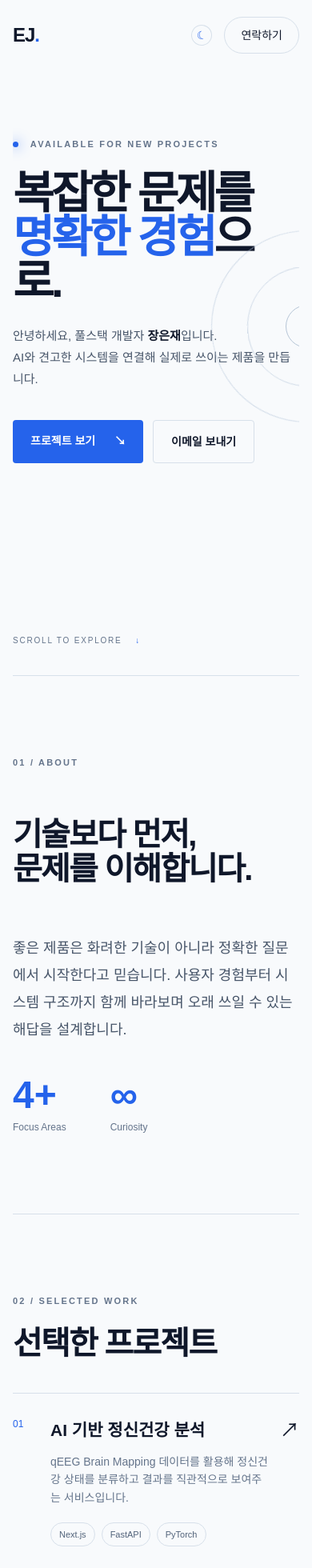
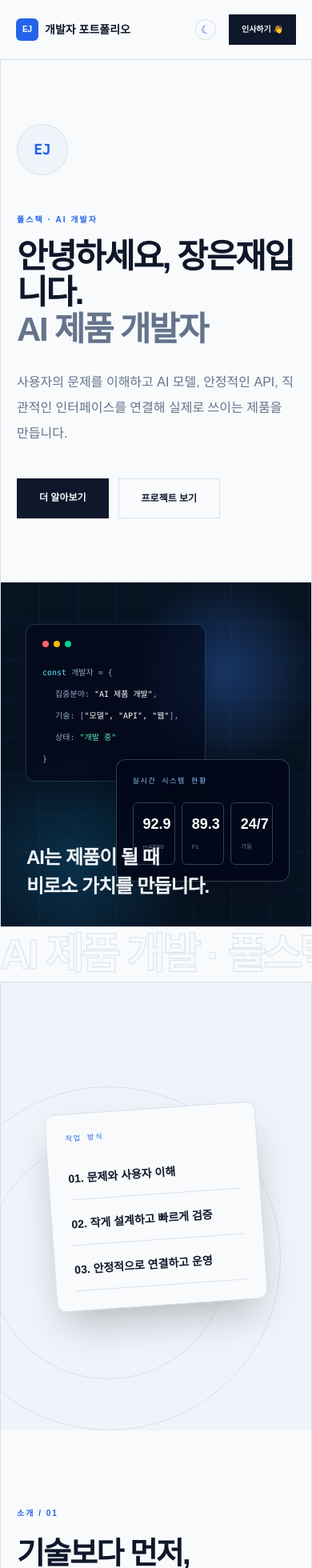
Before and after one commit to ejjang2030/ejjang2030, a Next.js app: page / in a window 390 px wide. Shown: the top 1960 px of the page at 80% size. Built offline with nearby package versions, Linux system fonts and the light colour scheme.

Commit message:
style : 전체적인 구조 스타일 변경

```diff
--- a/app/globals.css
+++ b/app/globals.css
@@ -1,7 +1,8 @@
 @import "tailwindcss";
 
 :root,
-:root[data-theme="dark"] {
+:root[data-theme="dark"],
+:root.dark {
   --background: #0b1120;
   --surface: #111b2e;
   --foreground: #f1f5f9;
@@ -16,7 +17,8 @@
   --button-text: #07111f;
 }
 
-:root[data-theme="light"] {
+:root[data-theme="light"],
+:root.light {
   --background: #f8fafc;
   --surface: #eef4fa;
   --foreground: #0f172a;
--- a/app/layout.tsx
+++ b/app/layout.tsx
@@ -2,7 +2,7 @@ import type { Metadata } from "next";
 import "./globals.css";
 
 export const metadata: Metadata = {
-  title: "Eunjae Jang | Developer Portfolio",
+  title: "장은재 | 개발자 포트폴리오",
   description:
     "사용자 경험과 안정적인 시스템을 함께 만드는 개발자 장은재의 포트폴리오입니다.",
 };
@@ -15,7 +15,7 @@ export default function RootLayout({
       <head>
         <script
           dangerouslySetInnerHTML={{
-            __html: `(function(){try{var saved=localStorage.getItem('theme');var theme=saved||(matchMedia('(prefers-color-scheme: light)').matches?'light':'dark');document.documentElement.dataset.theme=theme;document.documentElement.style.colorScheme=theme}catch(e){}})()`,
+            __html: `(function(){try{var saved=localStorage.getItem('theme');var theme=(saved==='light'||saved==='dark')?saved:(matchMedia('(prefers-color-scheme: light)').matches?'light':'dark');var root=document.documentElement;root.dataset.theme=theme;root.classList.remove('light','dark');root.classList.add(theme);root.style.colorScheme=theme}catch(e){}})()`,
           }}
         />
       </head>
--- a/app/page.tsx
+++ b/app/page.tsx
@@ -3,271 +3,393 @@ import ThemeToggle from "./components/theme-toggle";
 
 const projects = [
   {
-    number: "01",
-    title: "AI 기반 정신건강 분석",
+    index: "01",
+    category: "AI · 컴퓨터 비전",
+    title: "고속도로 AI 관제",
     description:
-      "qEEG Brain Mapping 데이터를 활용해 정신건강 상태를 분류하고 결과를 직관적으로 보여주는 서비스입니다.",
-    tags: ["Next.js", "FastAPI", "PyTorch"],
-    href: "#",
+      "CCTV 영상에서 차량과 돌발 상황을 탐지하고 실시간 관제 화면으로 연결한 AI 서비스입니다.",
+    tags: ["YOLO", "FastAPI", "React"],
   },
   {
-    number: "02",
-    title: "법무관리 시스템",
+    index: "02",
+    category: "풀스택 · 업무 시스템",
+    title: "커머스 운영 시스템",
     description:
-      "복잡한 법무 업무를 한눈에 파악하고 팀의 진행 상황을 효율적으로 관리하는 대시보드입니다.",
-    tags: ["React", "TypeScript", "PostgreSQL"],
-    href: "#",
+      "상품, 주문, 재고와 고객 데이터를 하나의 흐름으로 연결한 업무 관리 시스템입니다.",
+    tags: ["Next.js", "Spring", "PostgreSQL"],
   },
   {
-    number: "03",
-    title: "Linux 보안 시스템",
+    index: "03",
+    category: "AI · 지능형 검색",
+    title: "문서 기반 지능형 검색",
     description:
-      "Gooroom OS, PAM, systemd와 데이터베이스 복제를 활용한 안정적인 망분리 보안 환경입니다.",
-    tags: ["Linux", "MariaDB", "Docker"],
-    href: "#",
+      "문서 안의 정보를 빠르게 검색하고 근거와 함께 답변하는 지능형 검색 서비스입니다.",
+    tags: ["LLM", "RAG", "Python"],
   },
 ];
 
-const skills = [
-  { group: "Frontend", items: "React · Next.js · TypeScript · JavaScript" },
-  { group: "Backend", items: "FastAPI · Flask · Spring · PostgreSQL" },
-  { group: "AI & System", items: "PyTorch · OpenCV · Linux · Docker" },
+const capabilities = [
+  ["01", "프론트엔드", "React, Next.js, TypeScript"],
+  ["02", "백엔드", "FastAPI, Spring, PostgreSQL"],
+  ["03", "AI와 시스템", "PyTorch, OpenCV, Linux, Docker"],
 ];
 
-const wrap =
-  "mx-auto w-[min(1180px,calc(100%-48px))] max-md:w-[min(1180px,calc(100%-32px))]";
-const label = "text-[11px] font-bold tracking-[.2em] text-muted";
+const wrap = "mx-auto w-full max-w-[1440px]";
+const pagePadding = "px-10 max-md:px-5";
+
+function Arrow() {
+  return <span aria-hidden="true">↗</span>;
+}
+
+function SystemVisual() {
+  return (
+    <div className="relative h-full min-h-[620px] overflow-hidden bg-[#081322] text-slate-100 max-md:min-h-[430px]">
+      <div className="absolute inset-0 bg-[radial-gradient(circle_at_72%_26%,rgba(59,130,246,.32),transparent_28%),radial-gradient(circle_at_24%_82%,rgba(14,165,233,.2),transparent_32%)]" />
+      <div className="absolute inset-0 opacity-25 [background-image:linear-gradient(rgba(96,165,250,.22)_1px,transparent_1px),linear-gradient(90deg,rgba(96,165,250,.22)_1px,transparent_1px)] [background-size:48px_48px]" />
+      <div className="absolute left-[8%] top-[12%] w-[58%] rounded-xl border border-blue-300/20 bg-slate-950/60 p-5 shadow-2xl backdrop-blur-sm">
+        <div className="mb-6 flex gap-1.5">
+          <span className="size-2 rounded-full bg-red-400" />
+          <span className="size-2 rounded-full bg-amber-400" />
+          <span className="size-2 rounded-full bg-emerald-400" />
+        </div>
+        <div className="space-y-3 font-mono text-[10px] text-blue-200/75">
+          <p>
+            <span className="text-cyan-300">const</span> 개발자 = &#123;
+          </p>
+          <p className="pl-4">
+            집중분야: <span className="text-white">&quot;AI 제품 개발&quot;</span>,
+          </p>
+          <p className="pl-4">
+            기술: [
+            <span className="text-white">
+              &quot;모델&quot;, &quot;API&quot;, &quot;웹&quot;
+            </span>
+            ],
+          </p>
+          <p className="pl-4">
+            상태:{" "}
+            <span className="text-emerald-300">&quot;개발 중&quot;</span>
+          </p>
+          <p>&#125;</p>
+        </div>
+      </div>
+      <div className="absolute bottom-[13%] right-[7%] w-[56%] rounded-xl border border-slate-600/70 bg-slate-950/85 p-5 shadow-2xl">
+        <p className="font-mono text-[9px] tracking-[.18em] text-blue-300">
+          실시간 시스템 현황
+        </p>
+        <div className="mt-5 grid grid-cols-3 gap-2">
+          {[
+            ["92.9", "mAP50"],
+            ["89.3", "F1"],
+            ["24/7", "가동"],
+          ].map(([value, label]) => (
+            <div key={label} className="rounded-md border border-slate-700 p-3">
+              <strong className="block text-lg text-white">{value}</strong>
+              <span className="text-[8px] text-slate-500">{label}</span>
+            </div>
+          ))}
+        </div>
+      </div>
+      <div className="absolute bottom-8 left-8">
+        <p className="text-[clamp(24px,3vw,42px)] font-black tracking-[-.04em]">
+          AI는 제품이 될 때
+          <br />
+          비로소 가치를 만듭니다.
+        </p>
+      </div>
+    </div>
+  );
+}
 
 export default function Home() {
   return (
     <main>
-      <header
-        className={classNames(wrap, "relative z-10 flex h-[88px] items-center justify-between")}
+      <header className="border-b border-line bg-background">
+        <div
+          className={classNames(
+            wrap,
+            pagePadding,
+            "flex h-[74px] items-center justify-between",
+          )}
         >
-        <a
-          className="text-2xl font-black tracking-[-1px]"
-          href="#top"
-          aria-label="홈"
-        >
-          EJ<span className="text-accent">.</span>
+          <a href="#top" className="flex items-center gap-2 text-sm font-black">
+            <span className="grid size-7 place-items-center rounded-md bg-accent text-[10px] text-button-text">
+              EJ
+            </span>
+            개발자 포트폴리오
           </a>
           <nav
-          className="flex items-center gap-[34px] text-sm max-md:gap-[15px]"
+            className="flex items-center gap-14 text-xs max-md:gap-4"
             aria-label="주요 메뉴"
           >
-          <a
-            className="transition-colors hover:text-accent max-md:hidden"
-            href="#about"
-          >
+            <a className="hover:text-accent max-md:hidden" href="#work">
+              프로젝트
+            </a>
+            <a className="hover:text-accent max-md:hidden" href="#about">
               소개
             </a>
             <a
-            className="transition-colors hover:text-accent max-md:hidden"
-            href="#projects"
+              className="hover:text-accent max-md:hidden"
+              href="mailto:ejjang2030@gmail.com"
             >
-            프로젝트
-          </a>
-          <a
-            className="transition-colors hover:text-accent max-md:hidden"
-            href="#skills"
-          >
-            기술
+              연락처
             </a>
             <ThemeToggle />
             <a
-            className="rounded-full border border-line px-5 py-3 transition-colors hover:border-accent"
               href="mailto:ejjang2030@gmail.com"
+              className="bg-foreground px-6 py-3 text-[10px] font-bold text-background max-md:px-4"
             >
-            연락하기
+              인사하기 👋
             </a>
           </nav>
+        </div>
       </header>
 
       <section
-        className={classNames(wrap, "relative min-h-[calc(100vh-88px)] overflow-hidden pt-[12vh] max-md:pt-[10vh]")}
         id="top"
+        className={classNames(
+          wrap,
+          "grid min-h-[620px] grid-cols-2 border-x border-line max-md:grid-cols-1",
+        )}
       >
-        <div className={label}>
-          <span className="mr-2.5 inline-block size-[7px] rounded-full bg-accent shadow-[0_0_16px_var(--accent)]" />{" "}
-          AVAILABLE FOR NEW PROJECTS
+        <div
+          className={classNames(
+            pagePadding,
+            "flex flex-col justify-center border-r border-line py-20 max-md:min-h-[500px] max-md:border-r-0",
+          )}
+        >
+          <div className="mb-12 grid size-16 place-items-center rounded-full border border-line bg-surface font-mono text-lg font-black text-accent">
+            EJ
           </div>
-        <h1 className="my-[26px] max-w-[900px] text-[clamp(56px,8vw,108px)] font-bold leading-[.98] tracking-[-.065em]">
-          복잡한 문제를
+          <p className="mb-4 text-[10px] font-bold tracking-[.2em] text-accent">
+            풀스택 · AI 개발자
+          </p>
+          <h1 className="max-w-xl text-[clamp(42px,5vw,72px)] font-black leading-[1.08] tracking-[-.055em]">
+            안녕하세요, 장은재입니다.
             <br />
-          <em className="not-italic text-accent">명확한 경험</em>으로.
+            <span className="text-muted">AI 제품 개발자</span>
           </h1>
-        <p className="text-lg leading-[1.8] text-body-copy max-md:text-[15px]">
-          안녕하세요, 풀스택 개발자{" "}
-          <strong className="text-foreground">장은재</strong>입니다.
-          <br />
-          AI와 견고한 시스템을 연결해 실제로 쓰이는 제품을 만듭니다.
+          <p className="mt-7 max-w-lg text-base leading-8 text-muted">
+            사용자의 문제를 이해하고 AI 모델, 안정적인 API, 직관적인
+            인터페이스를 연결해 실제로 쓰이는 제품을 만듭니다.
           </p>
-        <div className="mt-[38px] flex gap-3">
+          <div className="mt-10 flex gap-3">
             <a
-            className="rounded-sm bg-accent px-[22px] py-4 text-sm font-bold text-button-text"
-            href="#projects"
+              href="#about"
+              className="bg-foreground px-7 py-4 text-xs font-bold text-background"
             >
-            프로젝트 보기 <span className="ml-5">↘</span>
+              더 알아보기
             </a>
             <a
-            className="rounded-sm border border-line px-[22px] py-4 text-sm font-bold transition-colors hover:border-accent"
-            href="mailto:ejjang2030@gmail.com"
+              href="#work"
+              className="border border-line px-7 py-4 text-xs font-bold transition-colors hover:border-accent"
             >
-            이메일 보내기
+              프로젝트 보기
             </a>
           </div>
+        </div>
+        <SystemVisual />
+      </section>
+
       <div
-          className="absolute right-[-30px] top-20 size-[460px] opacity-65 max-md:right-[-160px] max-md:top-[170px] max-md:size-[300px]"
+        className="overflow-hidden border-y border-line py-2"
         aria-hidden="true"
       >
-          <div className="orbit-animation absolute inset-[10%] animate-[orbit-spin_18s_linear_infinite] rounded-full border border-orbit after:absolute after:left-[12%] after:top-[14%] after:size-2.5 after:rounded-full after:bg-accent after:shadow-[0_0_20px_var(--accent)]" />
-          <div className="orbit-animation absolute inset-[25%] animate-[orbit-spin_12s_linear_infinite_reverse] rounded-full border border-orbit after:absolute after:left-[12%] after:top-[14%] after:size-2.5 after:rounded-full after:bg-accent after:shadow-[0_0_20px_var(--accent)]" />
-          <div className="absolute inset-[41%] grid place-items-center rounded-full border border-orbit-core font-black text-accent">
-            EJ
+        <p className="whitespace-nowrap text-center text-[clamp(52px,8vw,122px)] font-black leading-none tracking-[-.06em] text-transparent [-webkit-text-stroke:1px_var(--line)]">
+          AI 제품 개발 · 풀스택 · 시스템 설계 · 사용자 경험
+        </p>
       </div>
-        </div>
-        <div className="absolute bottom-9 left-0 text-[10px] tracking-[.18em] text-muted">
-          SCROLL TO EXPLORE <span className="ml-3 text-accent">↓</span>
-        </div>
-      </section>
 
       <section
-        className={classNames(wrap, "grid grid-cols-[1fr_3fr] border-t border-line py-[150px] max-md:grid-cols-1 max-md:gap-[60px] max-md:py-[100px]")}
         id="about"
+        className={classNames(
+          wrap,
+          "grid grid-cols-2 border-x border-line max-md:grid-cols-1",
+        )}
       >
-        <div className={label}>01 / ABOUT</div>
-        <div>
-          <h2 className="mb-[60px] text-[clamp(40px,5vw,68px)] font-bold leading-[1.08] tracking-[-.045em]">
-            기술보다 먼저,
-            <br />
-            문제를 이해합니다.
-          </h2>
-          <div className="grid grid-cols-[1.4fr_1fr] gap-20 max-md:grid-cols-1 max-md:gap-10">
-            <p className="m-0 text-lg leading-[1.9] text-soft-copy">
-              좋은 제품은 화려한 기술이 아니라 정확한 질문에서 시작한다고
-              믿습니다. 사용자 경험부터 시스템 구조까지 함께 바라보며 오래 쓰일
-              수 있는 해답을 설계합니다.
+        <div className="min-h-[560px] border-r border-line max-md:border-r-0">
+          <div className="relative h-full min-h-[560px] overflow-hidden bg-surface p-10 max-md:min-h-[420px] max-md:p-5">
+            <div className="absolute -left-20 bottom-0 size-[430px] rounded-full border border-line" />
+            <div className="absolute -left-4 bottom-16 size-[300px] rounded-full border border-line" />
+            <div className="relative z-10 grid h-full place-items-center">
+              <div className="w-[76%] rotate-[-4deg] rounded-xl border border-line bg-background p-6 shadow-2xl">
+                <p className="font-mono text-[9px] tracking-[.2em] text-accent">
+                  작업 방식
                 </p>
-            <div className="flex gap-[55px]">
-              <div className="flex flex-col">
-                <strong className="text-5xl text-accent">4+</strong>
-                <span className="mt-2 text-xs text-muted">Focus Areas</span>
+                <div className="mt-8 space-y-5">
+                  {[
+                    "01. 문제와 사용자 이해",
+                    "02. 작게 설계하고 빠르게 검증",
+                    "03. 안정적으로 연결하고 운영",
+                  ].map((item) => (
+                    <div
+                      className="border-b border-line pb-4 text-sm font-bold"
+                      key={item}
+                    >
+                      {item}
                     </div>
-              <div className="flex flex-col">
-                <strong className="text-5xl text-accent">∞</strong>
-                <span className="mt-2 text-xs text-muted">Curiosity</span>
+                  ))}
                 </div>
               </div>
             </div>
           </div>
+        </div>
+        <div
+          className={classNames(
+            pagePadding,
+            "flex flex-col justify-center py-24",
+          )}
+        >
+          <p className="text-[10px] font-bold tracking-[.2em] text-accent">
+            소개 / 01
+          </p>
+          <h2 className="mt-6 text-[clamp(38px,5vw,68px)] font-black leading-[1.05] tracking-[-.05em]">
+            기술보다 먼저,
+            <br />
+            문제를 봅니다.
+          </h2>
+          <p className="mt-8 max-w-xl text-base leading-8 text-muted">
+            좋은 제품은 기술의 수보다 해결하는 문제의 선명함에서 시작한다고
+            믿습니다. 프론트엔드와 백엔드, AI와 시스템의 경계를 나누지 않고 제품
+            전체를 바라봅니다.
+          </p>
+          <a
+            href="mailto:ejjang2030@gmail.com"
+            className="mt-10 flex w-fit items-center gap-8 border-b border-accent pb-2 text-sm font-bold"
+          >
+            함께 이야기하기 <Arrow />
+          </a>
+        </div>
       </section>
 
-      <section
-        className={classNames(wrap, "border-t border-line py-[150px] max-md:py-[100px]")}
-        id="projects"
-      >
-        <div className="flex items-end justify-between max-md:block">
-          <div className={label}>02 / SELECTED WORK</div>
-          <h2 className="mb-10 text-[clamp(40px,5vw,68px)] font-bold leading-[1.08] tracking-[-.045em] max-md:mt-6">
-            선택한 프로젝트
+      <section id="work" className="border-y border-line py-24 max-md:py-16">
+        <div className={classNames(wrap, pagePadding)}>
+          <div className="flex items-end justify-between gap-8 max-md:block">
+            <div>
+              <p className="text-[10px] font-bold tracking-[.2em] text-accent">
+                선택한 작업 / 02
+              </p>
+              <h2 className="mt-5 text-[clamp(42px,6vw,82px)] font-black tracking-[-.055em]">
+                프로젝트 목록
               </h2>
             </div>
+            <p className="max-w-sm text-sm leading-7 text-muted max-md:mt-5">
+              모델부터 서비스 화면까지 직접 연결하며 완성한 대표 프로젝트입니다.
+            </p>
+          </div>
+          <div className="mt-16 border-t border-line">
+            {projects.map((project) => (
+              <article
+                key={project.index}
+                className="group grid grid-cols-[80px_1fr_1fr_50px] gap-8 border-b border-line py-10 transition-all hover:bg-surface max-md:grid-cols-[40px_1fr_30px] max-md:gap-3"
+              >
+                <span className="font-mono text-xs text-accent">
+                  {project.index}
+                </span>
                 <div>
-          {projects.map((project) => (
-            <a
-              className="group grid grid-cols-[80px_1fr_60px] gap-[30px] border-t border-line px-3.5 py-[38px] transition-all last:border-b hover:bg-surface hover:pl-7 max-md:grid-cols-[35px_1fr_25px] max-md:gap-3 max-md:px-0 max-md:py-[30px]"
-              href={project.href}
-              key={project.number}
-            >
-              <span className="text-xs text-accent">{project.number}</span>
-              <div>
-                <h3 className="mb-3 text-[27px] font-bold max-md:text-[21px]">
+                  <p className="text-[9px] font-bold tracking-[.16em] text-muted">
+                    {project.category}
+                  </p>
+                  <h3 className="mt-3 text-[clamp(24px,3vw,42px)] font-black tracking-[-.04em]">
                     {project.title}
                   </h3>
-                <p className="mb-5 max-w-[700px] leading-[1.6] text-muted max-md:text-sm">
+                </div>
+                <div className="max-md:col-span-2 max-md:col-start-2">
+                  <p className="max-w-lg text-sm leading-7 text-muted">
                     {project.description}
                   </p>
-                <div className="flex flex-wrap gap-2">
+                  <div className="mt-5 flex flex-wrap gap-2">
                     {project.tags.map((tag) => (
                       <span
-                      className="rounded-full border border-line px-2.5 py-1.5 text-[11px] text-tag-copy"
                         key={tag}
+                        className="rounded-full border border-line px-3 py-1 text-[9px] text-muted"
                       >
                         {tag}
                       </span>
                     ))}
                   </div>
                 </div>
-              <span className="text-right text-2xl">↗</span>
-            </a>
+                <span className="text-xl transition-transform group-hover:-translate-y-1 group-hover:translate-x-1 max-md:col-start-3 max-md:row-start-1">
+                  <Arrow />
+                </span>
+              </article>
             ))}
+          </div>
         </div>
       </section>
 
       <section
-        className={classNames(wrap, "grid grid-cols-2 gap-[100px] border-t border-line py-[150px] max-md:grid-cols-1 max-md:gap-[60px] max-md:py-[100px]")}
-        id="skills"
+        className={classNames(
+          wrap,
+          "grid grid-cols-2 border-x border-line max-md:grid-cols-1",
+        )}
       >
-        <div>
-          <div className={label}>03 / CAPABILITIES</div>
-          <h2 className="mt-0 mb-[60px] text-[clamp(40px,5vw,68px)] font-bold leading-[1.08] tracking-[-.045em]">
-            아이디어를 제품으로
+        <div
+          className={classNames(
+            pagePadding,
+            "border-r border-line py-24 max-md:border-r-0",
+          )}
+        >
+          <p className="text-[10px] font-bold tracking-[.2em] text-accent">
+            주요 역량 / 03
+          </p>
+          <h2 className="mt-6 text-[clamp(38px,5vw,68px)] font-black leading-[1.05] tracking-[-.05em]">
+            아이디어에서
             <br />
-            만드는 기술.
+            실제 서비스까지.
           </h2>
         </div>
+        <div className="py-14">
+          {capabilities.map(([number, title, stack]) => (
+            <div
+              key={number}
+              className="grid grid-cols-[60px_1fr] border-b border-line px-10 py-8 first:border-t max-md:px-5"
+            >
+              <span className="font-mono text-[10px] text-accent">
+                {number}
+              </span>
               <div>
-          {skills.map((skill, index) => (
-            <div
-              className="grid grid-cols-[45px_1fr] border-t border-line py-7"
-              key={skill.group}
-            >
-              <span className="text-[11px] text-accent">0{index + 1}</span>
-              <div>
-                <h3 className="mb-2.5 text-[22px] font-bold">{skill.group}</h3>
-                <p className="leading-[1.6] text-muted">{skill.items}</p>
+                <h3 className="text-xl font-black">{title}</h3>
+                <p className="mt-2 text-xs text-muted">{stack}</p>
               </div>
             </div>
           ))}
         </div>
       </section>
 
-      <section className={classNames(wrap, "py-40 text-center max-md:py-[110px]")}>
-        <span className="text-[11px] tracking-[.22em] text-muted">
-          HAVE A PROJECT IN MIND?
-        </span>
-        <h2 className="my-[28px] mb-[50px] text-[clamp(50px,7vw,90px)] font-bold leading-none tracking-[-.06em]">
-          함께 멋진 것을
+      <section className="border-t border-line">
+        <div className={classNames(wrap, pagePadding, "py-28 text-center")}>
+          <p className="text-[10px] font-bold tracking-[.2em] text-accent">
+            함께할 프로젝트가 있나요?
+          </p>
+          <h2 className="mx-auto mt-6 max-w-4xl text-[clamp(44px,7vw,96px)] font-black leading-none tracking-[-.06em]">
+            함께 멋진 제품을
             <br />
-          <em className="not-italic text-accent">만들어 볼까요?</em>
+            <span className="text-accent">만들어 볼까요?</span>
           </h2>
           <a
-          className="inline-block border-b border-accent pb-[9px] text-lg"
             href="mailto:ejjang2030@gmail.com"
+            className="mt-12 inline-flex items-center gap-8 bg-accent px-7 py-4 text-sm font-bold text-button-text"
           >
-          ejjang2030@gmail.com <span className="ml-[15px] text-accent">↗</span>
+            대화 시작하기 <Arrow />
           </a>
+        </div>
       </section>
 
-      <footer
-        className={classNames(wrap, "flex min-h-[100px] items-center justify-between border-t border-line text-xs text-muted max-md:flex-wrap max-md:gap-6 max-md:py-[30px]")}
+      <footer className="border-t border-line">
+        <div
+          className={classNames(
+            wrap,
+            pagePadding,
+            "flex h-24 items-center justify-between text-[10px] text-muted",
+          )}
         >
-        <a
-          className="text-2xl font-black tracking-[-1px] text-foreground"
-          href="#top"
-        >
-          EJ<span className="text-accent">.</span>
-        </a>
-        <p className="max-md:order-3 max-md:w-full">
-          © 2026 Eunjae Jang. Built with Next.js.
-        </p>
+          <span>© 2026 EUNJAE JANG</span>
           <div className="flex gap-6">
-          <a className="hover:text-accent" href="#">
-            GitHub
-          </a>
-          <a className="hover:text-accent" href="#">
-            LinkedIn
-          </a>
+            <a href="#">깃허브</a>
+            <a href="#">링크드인</a>
+            <a href="#top">맨 위로 ↑</a>
+          </div>
         </div>
       </footer>
     </main>
```
Also changed, not shown: app/components/theme-toggle.tsx (+17 -6 lines), 1 other file (tests, documents, lock files or other folders). Lines whose indentation alone changed are shown as unchanged.
